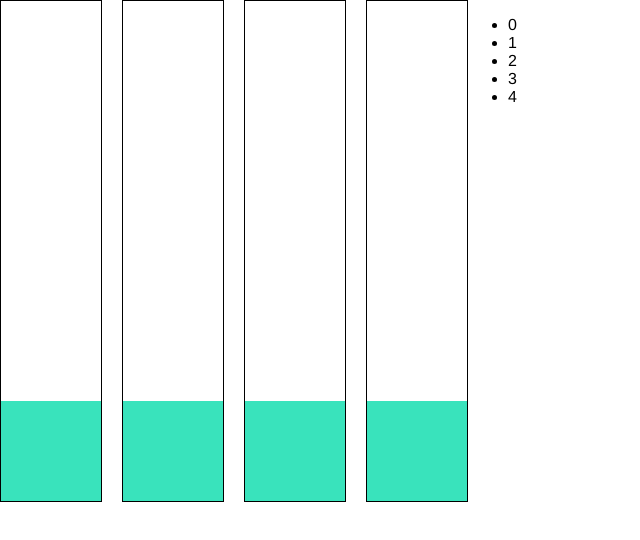
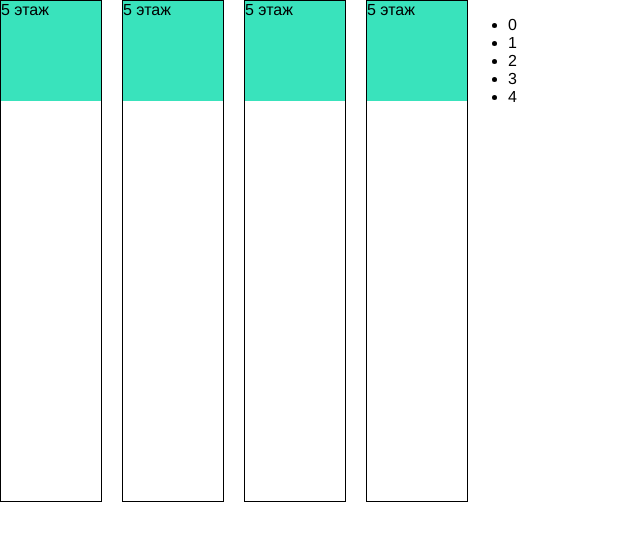
Before and after one commit to AlekseySemiconductor/elevator, a Vue app: page / in a window 1280 px wide. Shown: the top 540 px of the page, without its empty margins (0-640 px from the left). Built offline with nearby package versions, Linux system fonts and the light colour scheme.

Commit message:
adds moving evelator

```diff
--- a/src/components/AppShaft.vue
+++ b/src/components/AppShaft.vue
@@ -1,16 +1,72 @@
 <template>
   <div
     class="shaft"
-    :style="{ height: floorsCount * 100 + 'px' }"
+    :style="{
+      height: floorsCount * 100 + 'px',
+    }"
   >
-    <div class="shaft__elevator"></div>
+    <div
+      class="shaft__elevator"
+      :style="{
+        transform: `translateY(${position}px`,
+      }"
+    >
+      {{ currentFloorIndex }} этаж
+    </div>
   </div>
 </template>
 
 <script lang="ts">
+const speed = 1000 / 100; // 1 этаж(100px) за 1000ms
+const enum EvelatorState {
+  Free,
+  Moving,
+  Pending,
+}
+
 export default {
   props: {
     floorsCount: Number,
+  },
+  data() {
+    const currentFloorIndex = 3;
+    return {
+      state: EvelatorState.Free,
+      currentFloorIndex: currentFloorIndex,
+      position: this.calcalatePosition(currentFloorIndex),
+    };
+  },
+  created() {
+    this.moveShaft(5);
+  },
+  methods: {
+    calcalatePosition(floorIndex: number): number {
+      return -(floorIndex - 1) * 100;
+    },
+    moveShaft(nextFloorIndex: number) {
+      if (nextFloorIndex === this.currentFloorIndex) {
+        return;
+      }
+
+      const nextPos = this.calcalatePosition(nextFloorIndex);
+      const isUpDirection = nextFloorIndex > this.currentFloorIndex;
+
+      this.currentFloorIndex = nextFloorIndex;
+      this.state = EvelatorState.Moving;
+
+      const interval = setInterval(() => {
+        if (nextPos === this.position) {
+          this.stopMoving(interval);
+          return;
+        }
+
+        this.position = isUpDirection ? this.position - 1 : this.position + 1;
+      }, speed);
+    },
+    stopMoving(interval: number) {
+      clearInterval(interval);
+      this.state = EvelatorState.Pending;
+    },
   },
 };
 </script>
```
